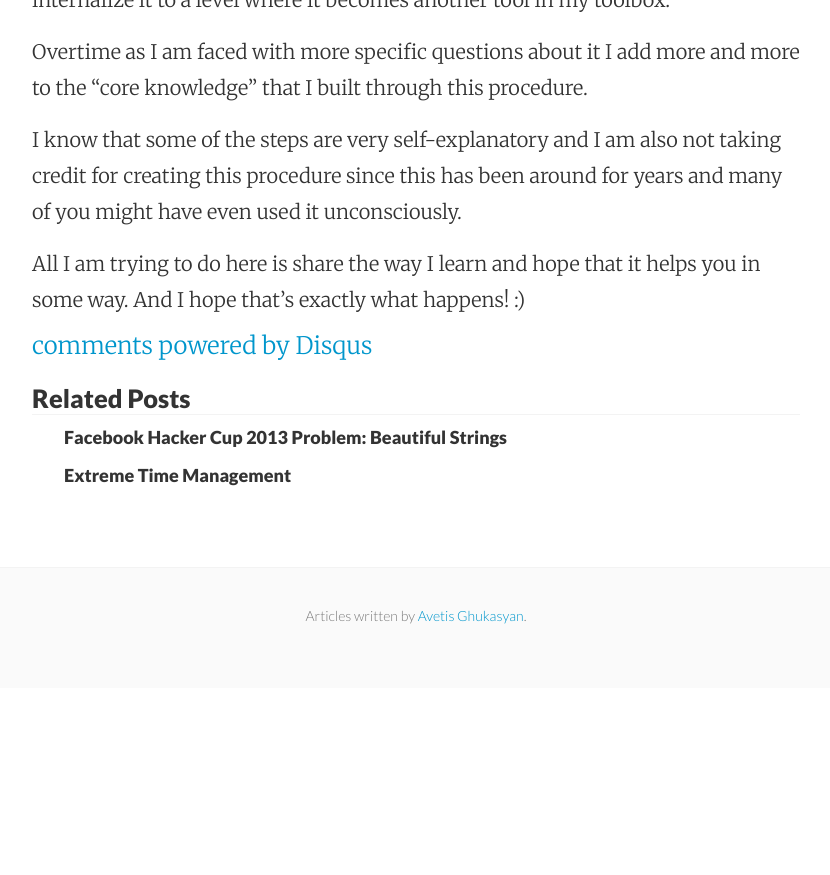
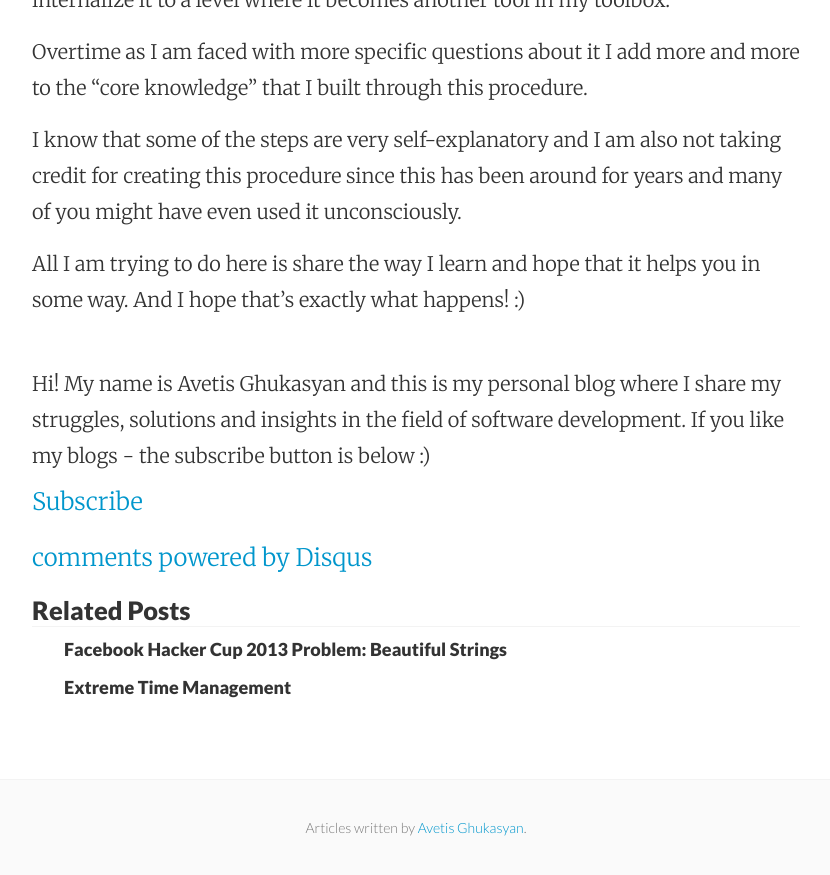
Before and after one commit to JungMinu/AvetisG.github.io, a Jekyll site: the page built from _posts/2015-06-12-how-I-learn-new-technologies.md, in a window 1280 px wide and 900 px high, scrolled down 3130 px. Shown: the top 875 px of the window, without its empty margins (224-1054 px from the left). Built offline with Jekyll 4.4.1, drawn with Linux system fonts in a browser that asks for light colours; nearby versions of some CDN libraries; Markdown is read by kramdown in place of the engine named in the settings; comment, search, counter and statistics services are not loaded; before the commit the page ends 3818 px from its top, so only the background shows below that.

Commit message:
Update _config.yml

```diff
--- a/_config.yml
+++ b/_config.yml
@@ -34,6 +34,7 @@ sass:
 paginate: 3
 
 # Custom vars
+show_post_footers: true
 show_related_posts: true
 animated: true
 
```
